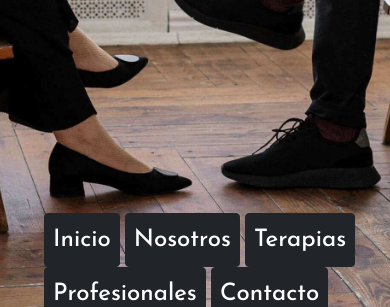
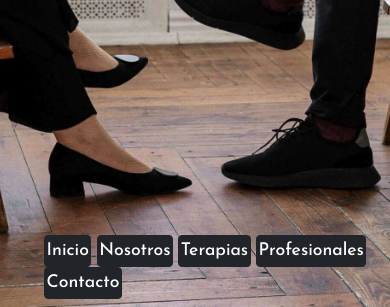
Before and after one commit to maturanoluis/psicologia4maturanoluis, a website: page index.html in a window 390 px wide. Shown: the part 537-844 px from the top of the page. Drawn offline with nearby package versions, Linux system fonts and the light colour scheme.

Commit message:
edicion de estilos

```diff
--- a/scss/estilos.scss
+++ b/scss/estilos.scss
@@ -34,8 +34,10 @@
 
   /*--------------FOOTER---------------*/
     .pie ul li a {
-      font-size: 1.3rem;
-      padding: 0.5rem; } }
+      font-size: 1.1rem;
+      padding: 0.1rem; }
+
+  }
 
 
   @media only screen and (max-width: 480px) {
@@ -89,7 +91,7 @@
         @include flex(column, center, center);
       }
     .pie ul li a {
-      font-size: 1.5rem;
-      padding: 0.5rem; }
+      font-size: 1.1rem;
+      padding: 0.1rem; }
 
        }
```
Also changed, not shown: package.json (+6 -5 lines), css/estilos.css.
